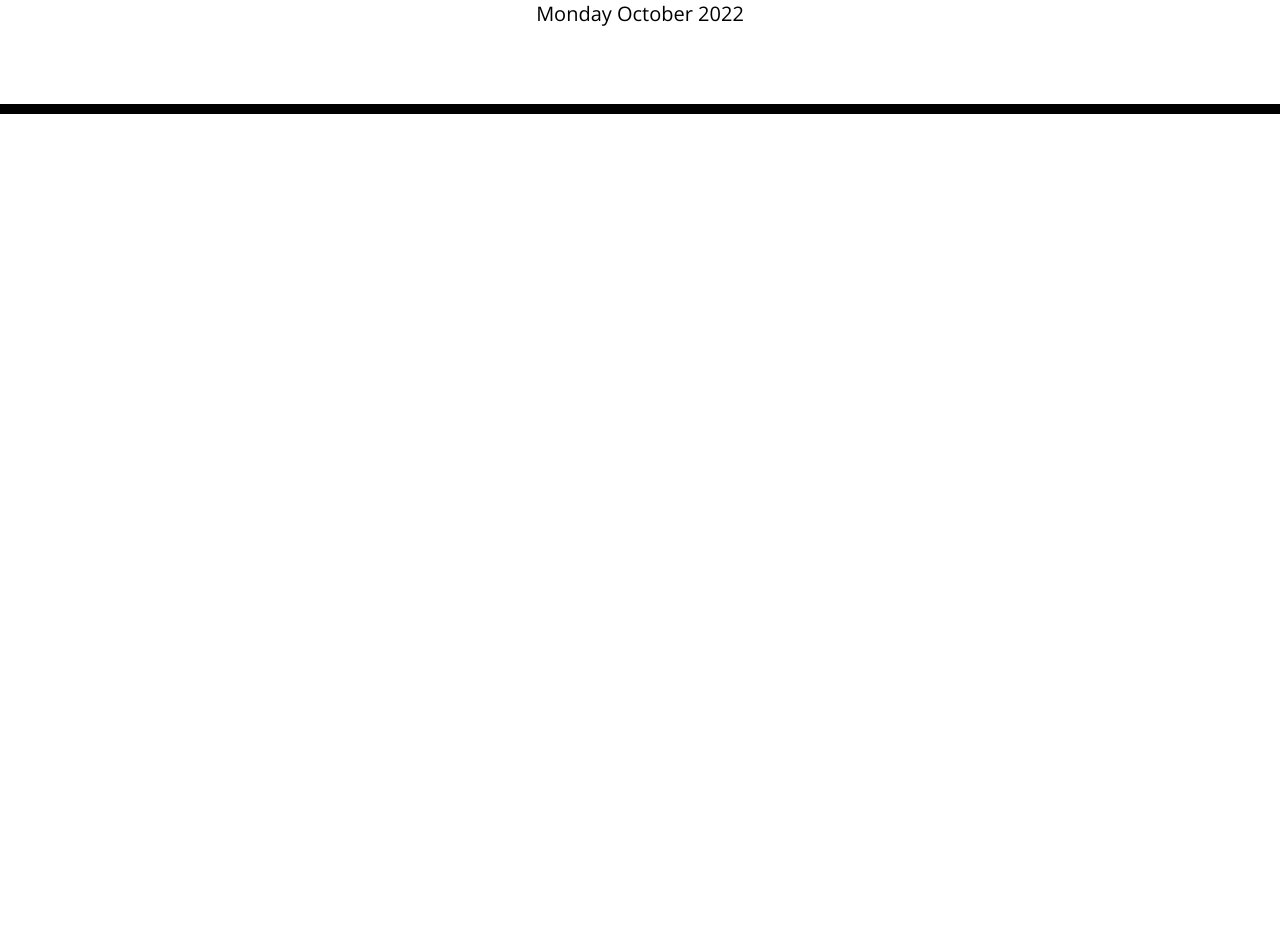
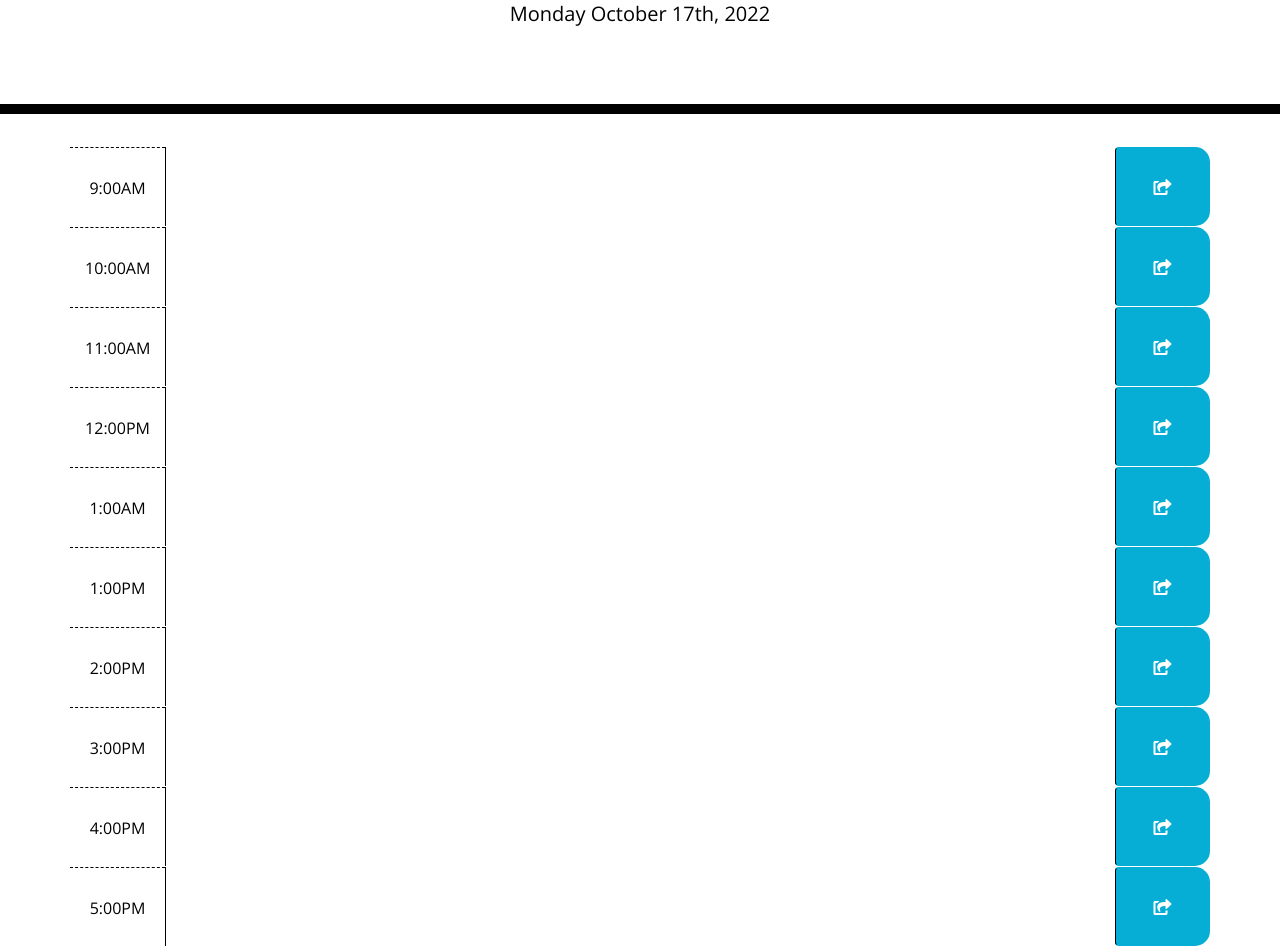
Before and after one commit to RainbowToad/work-schedule, a plain HTML site: page index.html in a window 1280 px wide. Shown: the part 190-1136 px from the top of the page. Before the commit the page ends 800 px from the top, so only its background shows below. Drawn offline with nearby package versions, Linux system fonts and the light colour scheme.

Commit message:
added times and input files

```diff
--- a/index.html
+++ b/index.html
@@ -29,7 +29,85 @@
       <p id="currentDay" class="lead"></p>
     </header>
     <div class="container">
-      <!-- Timeblocks go here -->
+      <div id="hour9" class="row time-block">
+        <div class="col-md-1 hour">
+          9:00AM
+        </div>
+        <textarea class="col-md-10 description"></textarea>
+        <button class="btn saveBtn col-md-1"><i class="fas fa-share-square"></i></button>
+      </div>
+
+      <div id="hour10" class="row time-block">
+        <div class="col-md-1 hour">
+          10:00AM
+        </div>
+        <textarea class="col-md-10 description"></textarea>
+        <button class="btn saveBtn col-md-1"><i class="fas fa-share-square"></i></button>
+      </div>
+
+      <div id="hour11" class="row time-block">
+        <div class="col-md-1 hour">
+          11:00AM
+        </div>
+        <textarea class="col-md-10 description"></textarea>
+        <button class="btn saveBtn col-md-1"><i class="fas fa-share-square"></i></button>
+      </div>
+
+      <div id="hour12" class="row time-block">
+        <div class="col-md-1 hour">
+          12:00PM
+        </div>
+        <textarea class="col-md-10 description"></textarea>
+        <button class="btn saveBtn col-md-1"><i class="fas fa-share-square"></i></button>
+      </div>
+
+      <div id="hour1" class="row time-block">
+        <div class="col-md-1 hour">
+          1:00AM
+        </div>
+        <textarea class="col-md-10 description"></textarea>
+        <button class="btn saveBtn col-md-1"><i class="fas fa-share-square"></i></button>
+      </div>
+
+      <div id="hour1" class="row time-block">
+        <div class="col-md-1 hour">
+          1:00PM
+        </div>
+        <textarea class="col-md-10 description"></textarea>
+        <button class="btn saveBtn col-md-1"><i class="fas fa-share-square"></i></button>
+      </div>
+
+      <div id="hour2" class="row time-block">
+        <div class="col-md-1 hour">
+          2:00PM
+        </div>
+        <textarea class="col-md-10 description"></textarea>
+        <button class="btn saveBtn col-md-1"><i class="fas fa-share-square"></i></button>
+      </div>
+
+      <div id="hour3" class="row time-block">
+        <div class="col-md-1 hour">
+          3:00PM
+        </div>
+        <textarea class="col-md-10 description"></textarea>
+        <button class="btn saveBtn col-md-1"><i class="fas fa-share-square"></i></button>
+      </div>
+
+      <div id="hour4" class="row time-block">
+        <div class="col-md-1 hour">
+          4:00PM
+        </div>
+        <textarea class="col-md-10 description"></textarea>
+        <button class="btn saveBtn col-md-1"><i class="fas fa-share-square"></i></button>
+      </div>
+
+      <div id="hour5" class="row time-block">
+        <div class="col-md-1 hour">
+          5:00PM
+        </div>
+        <textarea class="col-md-10 description"></textarea>
+        <button class="btn saveBtn col-md-1"><i class="fas fa-share-square"></i></button>
+      </div>
     </div>
 
     <script src="https://cdnjs.cloudflare.com/ajax/libs/jquery/3.2.1/jquery.min.js"></script>
--- a/script.js
+++ b/script.js
@@ -1,2 +1,2 @@
 var dayEl = $('#currentDay');
-dayEl.text(moment().format("dddd MMMM YYYY"));
+dayEl.text(moment().format("dddd MMMM Do, YYYY"));
```
